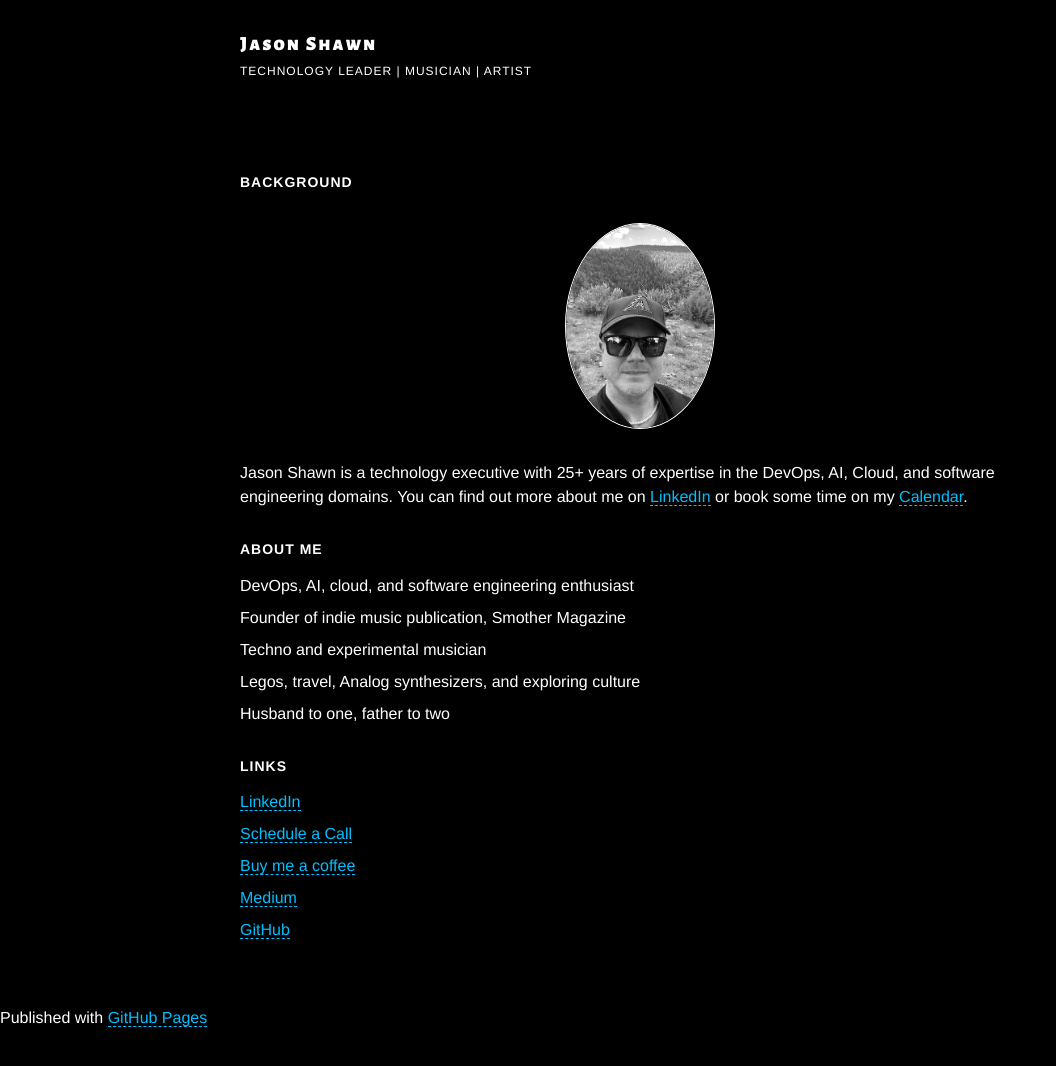
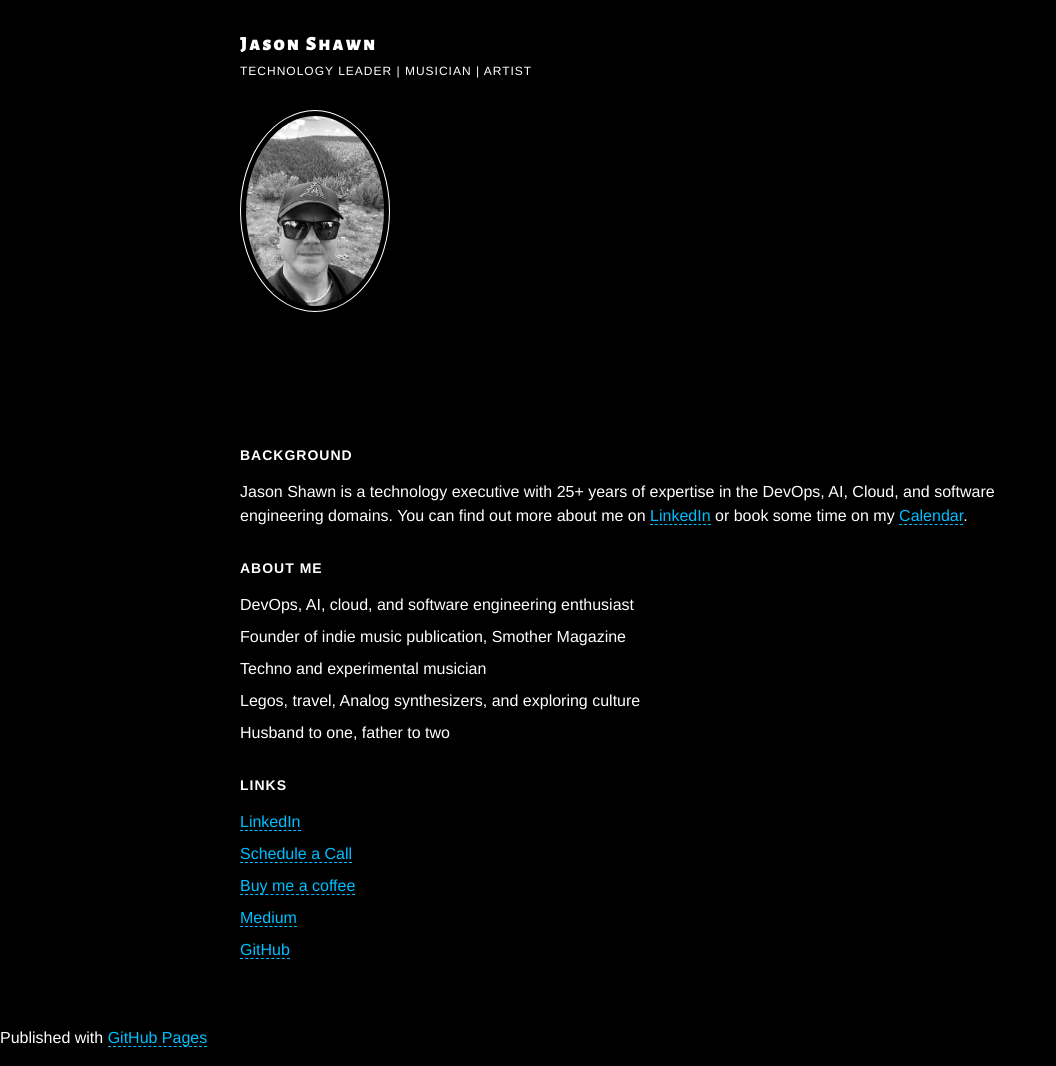
Before and after one commit to jasonshawn/jasonshawn.github.io, a Jekyll site: the page built from index.md, in a window 1280 px wide. Shown: the whole page, without its empty margins (0-1056 px from the left). Built offline with Jekyll 4.4.1, drawn with Linux system fonts in a browser that asks for light colours.

Commit message:
updated text

```diff
--- a/_layouts/default.html
+++ b/_layouts/default.html
@@ -21,7 +21,7 @@
 
           <h1 id="project_title">{{ site.title | default: site.github.repository_name }}</h1>
           <h2 id="project_tagline">{{ site.description | default: site.github.project_tagline }}</h2>
-
+          <img src="/img/jason-arizona-bg.png" alt="Jason Shawn" class="avatar">
           {% if site.show_downloads %}
             <section id="downloads">
               <a class="zip_download_link" href="{{ site.github.zip_url }}">Download this project as a .zip file</a>
--- a/assets/css/styles.css
+++ b/assets/css/styles.css
@@ -182,7 +182,6 @@ h2 {
     border: 1px solid #fff;
     border-radius: 50%;
     display: inline-block;
-    text-align: left;
 }
 
 .avatar img {
@@ -192,7 +191,6 @@ h2 {
     margin: 1rem auto;
     display: block;
     border: 1px solid #fff;
-    text-align: left;
 }
 
 h1 {
--- a/index.md
+++ b/index.md
@@ -3,9 +3,8 @@ layout: default
 title: Technology executive specializing in the DevOps, AI, Cloud, Site Reliability, and Software Engineering domains
 ---
 
+
 ## Background
-![Jason Shawn Avatar](/img/jason-arizona-bg.png)
-
 Jason Shawn is a technology executive with 25+ years of expertise in the DevOps, AI, Cloud, and software engineering domains. You can find out more about me on [LinkedIn](https://www.linkedin.com/in/jasonshawn) or book some time on my [Calendar](https://calendly.com/jasonshawn/).
 
 ## About Me
```
